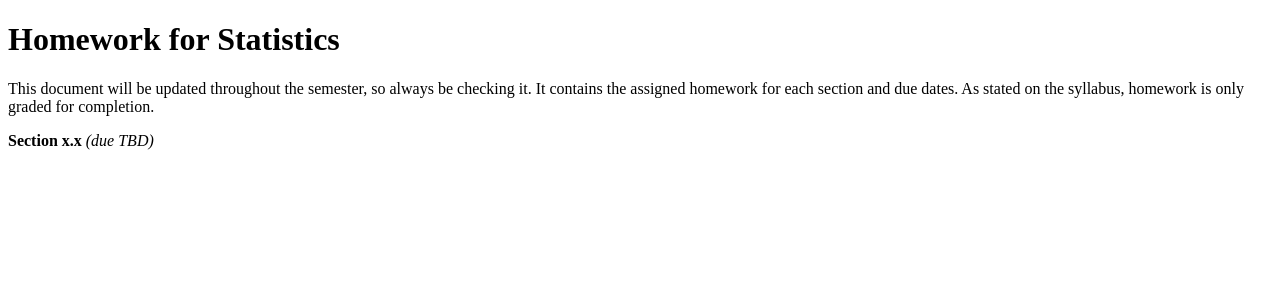
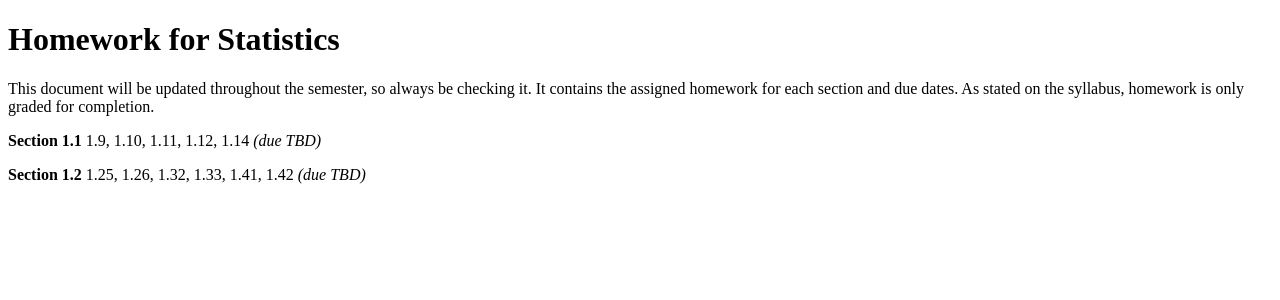
Before and after one commit to danielmichaelcicala/danielmichaelcicala.github.io, a Jekyll site: the page assets/f19-222804_hw.html, which Jekyll copies as it is, in a window 1280 px wide. Shown: the top 300 px of the page. Built offline with Jekyll 4.4.1, drawn with Linux system fonts in a browser that asks for light colours.

Commit message:
new stat hw

```diff
--- a/assets/f19-111702_hw.html
+++ b/assets/f19-111702_hw.html
@@ -19,5 +19,6 @@
 <p><strong>Section 1.1</strong> 23, 25, 29, 33, 37, 41, 49, 53, 61b, 61e, 61i, 79, 85 <em>(due TBD)</em></p>
 <p><strong>Section 1.2</strong> 8, 12, 16, 22, 29, 33, 53a, 57, 61 <em>(due TBD)</em></p>
 <p><strong>Section 1.3</strong> 3, 6, 7, 21, 24, 33, 35, 37, 44, 45, 48 <em>(due TBD)</em></p>
+<p><strong>Section 1.4</strong> 19-33 odd, 37, 41, 49, 53, 57, 59, 61, 63 <em>(due TBD)</em></p>
 </body>
 </html>
--- a/assets/f19-111707_hw.html
+++ b/assets/f19-111707_hw.html
@@ -19,5 +19,6 @@
 <p><strong>Section 1.1</strong> 23, 25, 29, 33, 37, 41, 49, 53, 61b, 61e, 61i, 79, 85 <em>(due TBD)</em></p>
 <p><strong>Section 1.2</strong> 8, 12, 16, 22, 29, 33, 53a, 57, 61 <em>(due TBD)</em></p>
 <p><strong>Section 1.3</strong> 3, 6, 7, 21, 24, 33, 35, 37, 44, 45, 48 <em>(due TBD)</em></p>
+<p><strong>Section 1.4</strong> 19-33 odd, 37, 41, 49, 53, 57, 59, 61, 63 <em>(due TBD)</em></p>
 </body>
 </html>
--- a/assets/f19-222804_hw.html
+++ b/assets/f19-222804_hw.html
@@ -16,6 +16,7 @@
 pandoc f19-222804_hw.md -f markdown -t html -s -o f19-222804_hw.html
 --->
 <p>This document will be updated throughout the semester, so always be checking it. It contains the assigned homework for each section and due dates. As stated on the syllabus, homework is only graded for completion.</p>
-<p><strong>Section x.x</strong> <em>(due TBD)</em></p>
+<p><strong>Section 1.1</strong> 1.9, 1.10, 1.11, 1.12, 1.14 <em>(due TBD)</em></p>
+<p><strong>Section 1.2</strong> 1.25, 1.26, 1.32, 1.33, 1.41, 1.42 <em>(due TBD)</em></p>
 </body>
 </html>
```
